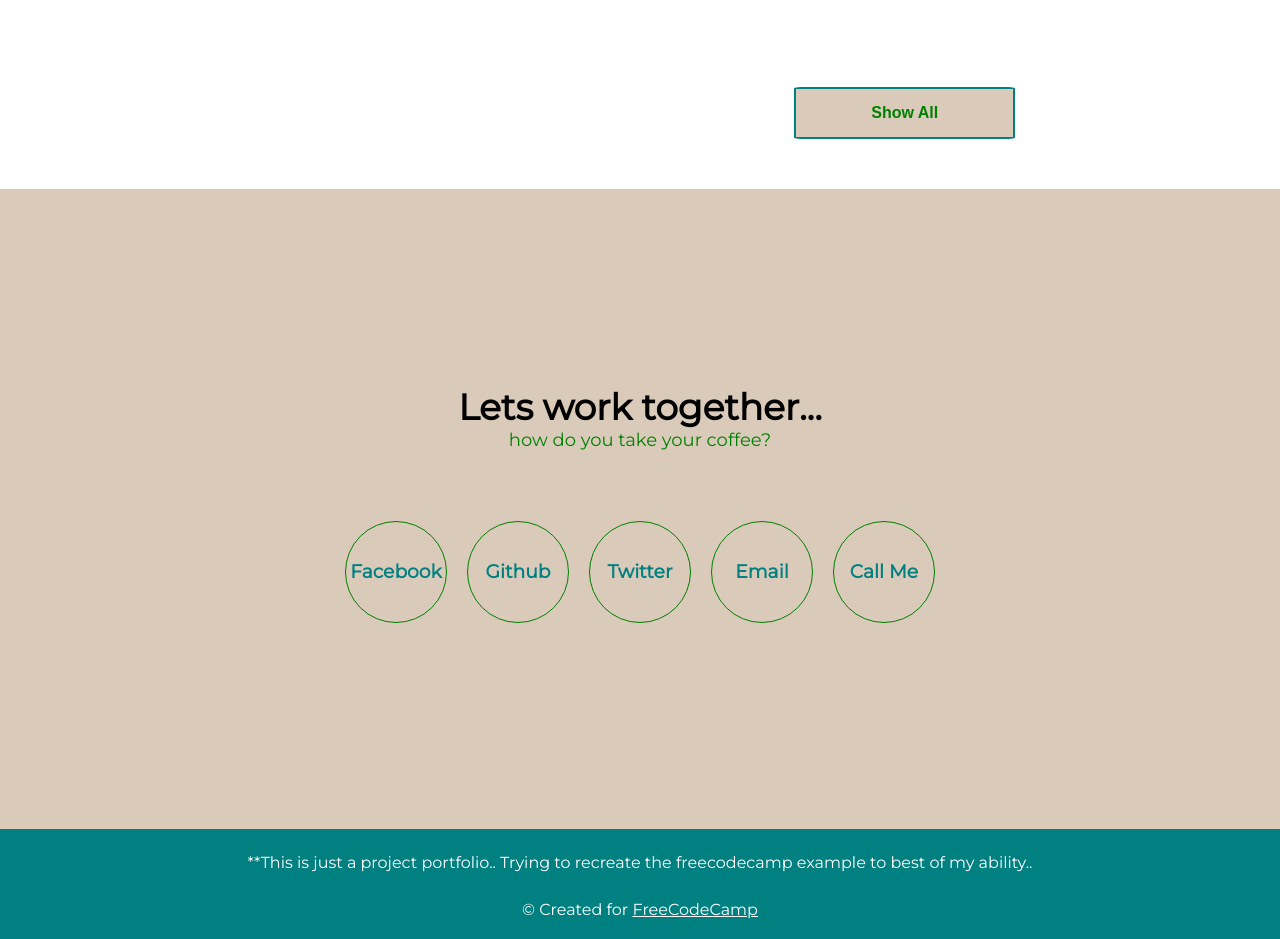
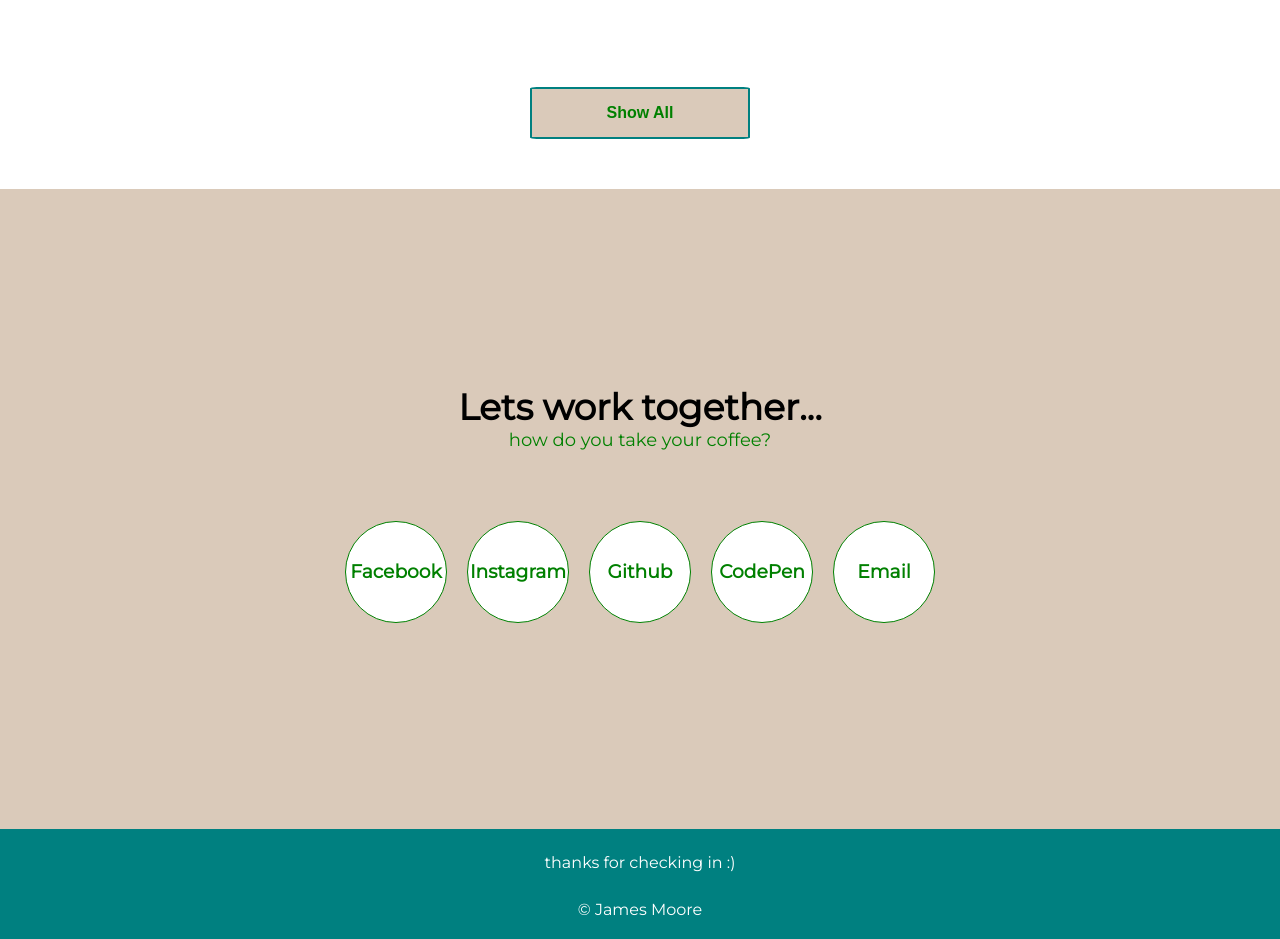
Before and after one commit to James-N-M/personal-portfolio, a plain HTML site: page index.html in a window 1280 px wide. Shown: the part 1565-2504 px from the top of the page. Drawn offline with Linux system fonts and the light colour scheme.

Commit message:
added some final links to the portfolio site

```diff
--- a/index.html
+++ b/index.html
@@ -4,7 +4,7 @@
     <meta charset="UTF-8">
     <meta name="viewport" content="width=device-width, initial-scale=1.0">
     <meta http-equiv="X-UA-Compatible" content="ie=edge">
-    <link rel="shortcut icon" type="image/x-icon" href="gorilla-favicon.png" />
+    <link rel="shortcut icon" type="image/x-icon" href="elephant-favicon.png" />
     <link rel="stylesheet" href="style.css">
     <link href="https://fonts.googleapis.com/css?family=Montserrat" rel="stylesheet">
     <title>James Moore | Software Dev</title>
@@ -90,11 +90,9 @@
                     </div>
                 </a>
             </div>
-            <div class="row">
-                <a>
-                    <a href="https://codepen.io/James_M0025/"></a><button id="show-all-button">Show All</button></a>
-                </div>
-
+            <div id="show-all-button-row">
+                <a href="https://codepen.io/James_M0025/"><button id="show-all-button">Show All</button></a>
+            </div>
             </div>
 
         </section>
@@ -104,17 +102,18 @@
             <span>how do you take your coffee? </span>
 
             <div class="row-circles">
-                <div class="circle"><h3>Facebook</h3></div>
+                <a href="https://www.facebook.com/James.Moore25"><div class="circle"><h3>Facebook</h3></div></a>
+                <a href="https://www.instagram.com/getsomemoore94/"><div class="circle"><h3>Instagram</h3></div></a>
                 <a id="profile-link" href="github.com/James-N-M"><div class="circle"><h3>Github</h3></div></a>
-                <div class="circle"><h3>Twitter</h3></div>
-                <div class="circle"><h3>Email</h3> </div>
-                <div class="circle"><h3>Call Me</h3></div>
+                <a href="https://codepen.io/James_M0025/"><div class="circle"><h3>CodePen</h3></div></a>
+                <a href="mailto:jamesm0025@gmail.com"><div class="circle"><h3>Email</h3></div></a>
+
             </div>
         </section>
 
         <footer>
-            <p class="footer-paragraph">**This is just a project portfolio.. Trying to recreate the freecodecamp example to best of my ability..</p>
-            <p id="footer-paragraph">&copy; Created for <a id="created-for-link" href="#">FreeCodeCamp</a></p>
+            <p class="footer-paragraph">thanks for checking in :)</p>
+            <p id="footer-paragraph">&copy; James Moore</p>
         </footer>
 
     </main>
--- a/style.css
+++ b/style.css
@@ -82,7 +82,11 @@ footer {
    border: solid 2px teal;
    background-color: #DACABA;
    margin-bottom: 50px;
+}
 
+#show-all-button-row {
+    display: flex;
+    justify-content: center;
 }
 
 .row-circles {
@@ -107,8 +111,8 @@ footer {
     width: 100px;
     height: 100px;
     border-radius: 50%;
-    background-color: #DACABA;
-    color: teal;
+    background-color: white;
+    color: green;
     margin: 10px;
 }
 
```
Also changed, not shown: elephant-favicon.png (added), gorilla-favicon.png (deleted), 1 other file.
